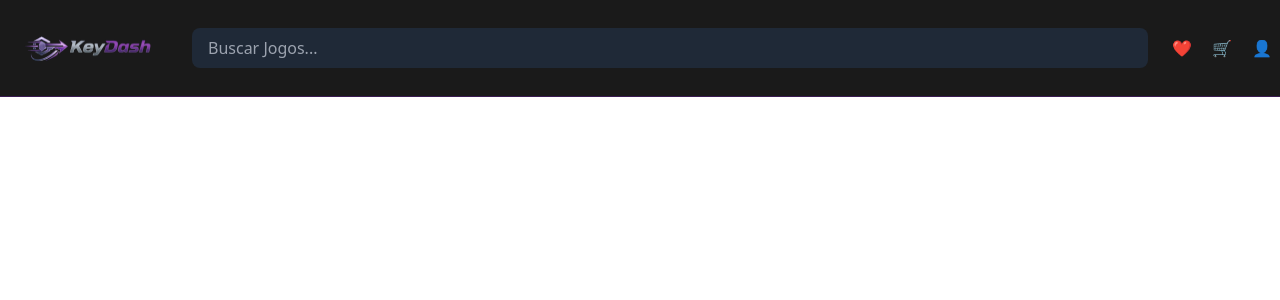
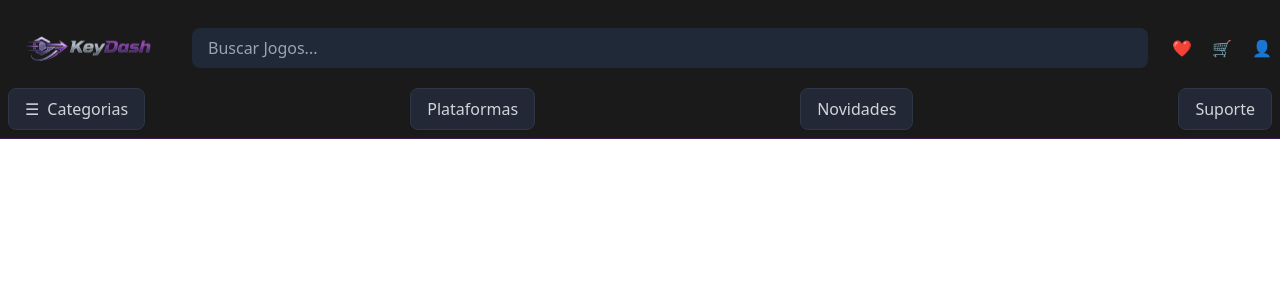
Before and after one commit to V4lentim/trabalhoFrontEnd, a React (Vite) app: page / in a window 1280 px wide. Shown: the top 300 px of the page. Built offline with nearby package versions, Linux system fonts and the light colour scheme.

Commit message:
Aba Categoria

```diff
--- a/src/App.jsx
+++ b/src/App.jsx
@@ -1,5 +1,6 @@
 import { useState } from 'react'
 import { Header } from './components/Header'
+import { Header2 } from './components/Header2'
 import './App.css'
 
 function App() {
@@ -8,6 +9,7 @@ function App() {
   return (
     <>
       <Header />
+      <Header2 />
     </>
   )
 }
--- /dev/null
+++ b/src/components/Header2.jsx
@@ -0,0 +1,83 @@
+import { useState } from "react";
+
+export const Header2 = () => {
+
+  return (
+    <>
+      <header className="fixed top-20 left-0 w-full z-50 flex items-center justify-between p-2 bg-[#1A1A1A] border-b border-purple-900/50">
+
+        <button
+          class="
+            flex items-center gap-2
+            bg-[#232836]
+            text-gray-300
+            px-4 py-2
+            rounded-lg
+            border border-[#2f3646]
+            shadow-sm
+            hover:bg-[#2c3446]
+            hover:text-purple-400
+            hover:border-purple-500
+            active:scale-95
+            transition-all duration-200"
+        >
+          ☰ <span className="font-medium">Categorias</span>
+        </button>
+
+        <button className="
+            btn
+            flex items-center gap-2
+            bg-[#232836]
+            text-gray-300
+            px-4 py-2
+            rounded-lg
+            border border-[#2f3646]
+            shadow-sm
+            hover:bg-[#2c3446]
+            hover:text-purple-400
+            hover:border-purple-500
+            active:scale-95
+            transition-all duration-200"
+        >
+          <span className="font-medium">Plataformas</span>
+        </button>
+
+        <button className="
+            btn
+            flex items-center gap-2
+            bg-[#232836]
+            text-gray-300
+            px-4 py-2
+            rounded-lg
+            border border-[#2f3646]
+            shadow-sm
+            hover:bg-[#2c3446]
+            hover:text-purple-400
+            hover:border-purple-500
+            active:scale-95
+            transition-all duration-200"
+        >
+          <span className="font-medium">Novidades</span>
+        </button>
+
+        <button className="
+            btn
+            flex items-center gap-2
+            bg-[#232836]
+            text-gray-300
+            px-4 py-2
+            rounded-lg
+            border border-[#2f3646]
+            shadow-sm
+            hover:bg-[#2c3446]
+            hover:text-purple-400
+            hover:border-purple-500
+            active:scale-95
+            transition-all duration-200"
+        >
+          <span className="font-medium">Suporte</span>
+        </button>
+      </header>
+    </>
+  );
+};
```
